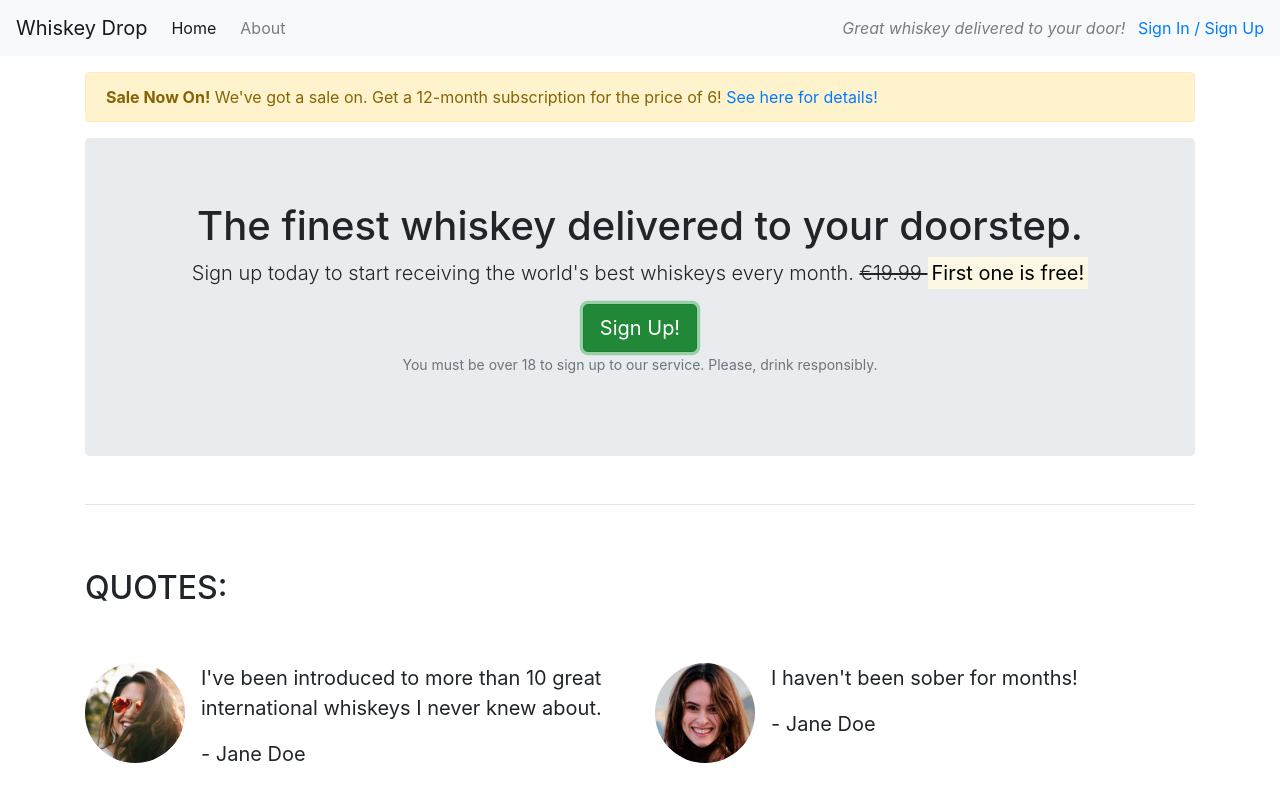
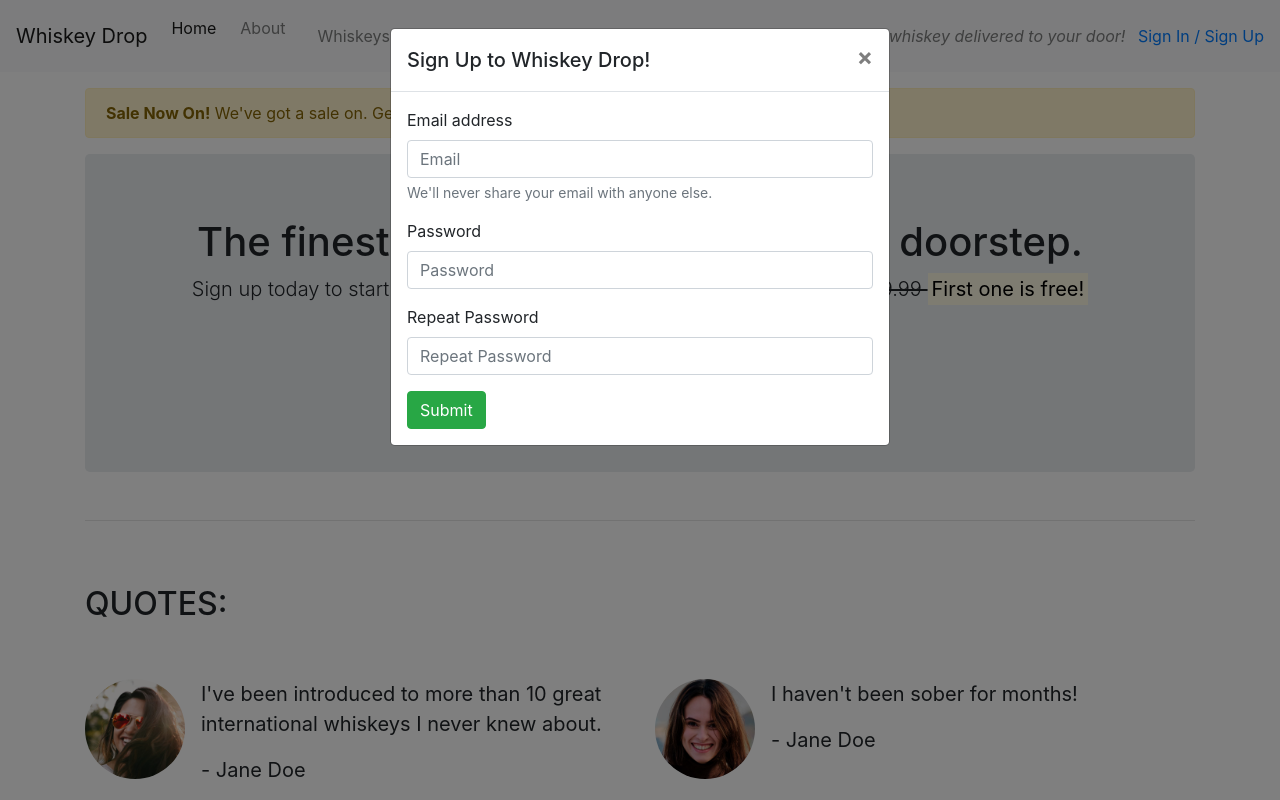
Before and after one commit to MoniPar/strapping-boots, a plain HTML site: page index.html in a window 1280 px wide. Both pictures are taken after a click on the button "Sign Up!". Shown: the top 800 px of the page. Drawn offline with nearby package versions, Linux system fonts and the light colour scheme.

Commit message:
Add advanced functionality

```diff
--- a/index.html
+++ b/index.html
@@ -8,21 +8,40 @@
   <link rel="stylesheet" href="https://cdn.jsdelivr.net/npm/bootstrap@4.6.2/dist/css/bootstrap.min.css" integrity="sha384-xOolHFLEh07PJGoPkLv1IbcEPTNtaed2xpHsD9ESMhqIYd0nLMwNLD69Npy4HI+N" crossorigin="anonymous">
 </head>
 <body>
-
+  <!-- Navbar -->
   <nav class="navbar navbar-light bg-light navbar-expand-sm">
     <a href="/" class="navbar-brand">Whiskey Drop</a>
-    <ul class="navbar-nav mr-auto">
-      <li class="active nav-item mr-2"><a class="nav-link" href="/">Home</a></li>
-      <li class="nav-item mr-2"><a class="nav-link" href="/about">About</a></li>
-      <li class="nav-item mr-2 d-block d-md-none"><a class="nav-link" href="/login">Sign In / Sign Up</a></li>
-    </ul>
+    <button class="navbar-toggler ml-auto" type="button" data-toggle="collapse" data-target="#navbarNavDropdown"
+      aria-controls="navbarNavDropdown" aria-expanded="false" aria-label="Toggle navigation">
+      <span class="navbar-toggler-icon"></span>
+    </button>
+    <div class="collapse navbar-collapse" id="navbarNavDropdown">
+      <ul class="navbar-nav mr-auto">
+        <li class="active nav-item mr-2 align-baseline"><a class="nav-link" href="/">Home</a></li>
+        <li class="nav-item mr-2"><a class="nav-link" href="/about">About</a></li>
+        <li class="nav-link dropdown mr-2">
+          <a class="nav-link dropdown-toggle" href="#" id="navbarDropdownMenuLink" role="button"
+            data-toggle="dropdown" aria-haspopup="true" aria-expanded="false">Whiskeys</a>
+          <div class="dropdown-menu" aria-labelledby="navbarDropdownMenuLink">
+            <a class="dropdown-item" href="#">Irish</a>
+            <a class="dropdown-item" href="#">Scotch</a>
+            <a class="dropdown-item" href="#">Japanese</a>
+            <a class="dropdown-item" href="#">American</a>
+          </div>
+        </li>
+        <li class="nav-item mr-2 d-block d-sm-none"><a class="nav-link" href="/login">Sign In / Sign Up</a></li>
+      </ul>
+    </div>
     <div class="d-none d-md-block">
       <p class="navbar-text my-auto mr-2"><i>Great whiskey delivered to your door!</i></p>
       <a href="/login">Sign In / Sign Up</a>
     </div>
   </nav>
+  <!-- /.navbar -->
 
   <article class="container mt-3">
+
+    <!-- Alert -->
     <div class="row d-none d-sm-block">
       <div class="col-12">
         <div class="alert alert-warning" role="alert">
@@ -31,6 +50,7 @@
         </div>
       </div>
     </div>
+    <!-- /.alert -->
 
     <!-- Callout -->
     <div class="row">
@@ -42,7 +62,7 @@
             <span class="d-inline d-sm-none"><br></span>
             <strong><mark>First one is free!</mark></strong>
           </p>
-          <button class="btn btn-success btn-lg" type="button">Sign Up!</button>
+          <button class="btn btn-success btn-lg" type="button" data-toggle="modal" data-target="#signUpModal">Sign Up!</button>
           <p class="text-muted" ><small>You must be over 18 to sign up to our service. Please, drink responsibly.</small></p>
         </section>
       </div>
@@ -176,10 +196,43 @@
       </div>
     </section>
     <!-- /.monthly-favourites -->
+
   </article>
+
+  <div class="modal" tabindex="-1" id="signUpModal">
+    <div class="modal-dialog">
+      <div class="modal-content">
+        <div class="modal-header">
+          <h5 class="modal-title">Sign Up to Whiskey Drop!</h5>
+          <button type="button" class="close" data-dismiss="modal" aria-label="Close">
+            <span aria-hidden="true">&times;</span>
+          </button>
+        </div>
+        <div class="modal-body">
+          <form>
+            <div class="form-group">
+              <label for="exampleInputEmail1">Email address</label>
+              <input type="email" class="form-control" id="exampleInputEmail1" aria-describedby="emailHelp" placeholder="Email">
+              <small id="emailHelp" class="form-text text-muted">We'll never share your email with anyone else.</small>
+            </div>
+            <div class="form-group">
+              <label for="password">Password</label>
+              <input type="password" class="form-control" id="password" placeholder="Password">
+            </div>
+            <div class="form-group">
+              <label for="repeatPassword">Repeat Password</label>
+              <input type="password" class="form-control" id="repeatPassword" placeholder="Repeat Password">
+            </div>
+            <button type="submit" class="btn btn-success">Submit</button>
+          </form>
+        </div>
+      </div>
+    </div>
+  </div>
 
   <script src="https://cdn.jsdelivr.net/npm/jquery@3.5.1/dist/jquery.slim.min.js" integrity="sha384-DfXdz2htPH0lsSSs5nCTpuj/zy4C+OGpamoFVy38MVBnE+IbbVYUew+OrCXaRkfj" crossorigin="anonymous"></script>
   <script src="https://cdn.jsdelivr.net/npm/bootstrap@4.6.2/dist/js/bootstrap.bundle.min.js" integrity="sha384-Fy6S3B9q64WdZWQUiU+q4/2Lc9npb8tCaSX9FK7E8HnRr0Jz8D6OP9dO5Vg3Q9ct" crossorigin="anonymous"></script>
   <script src="https://kit.fontawesome.com/967a4d433b.js" crossorigin="anonymous"></script>
+
 </body>
 </html>
```
